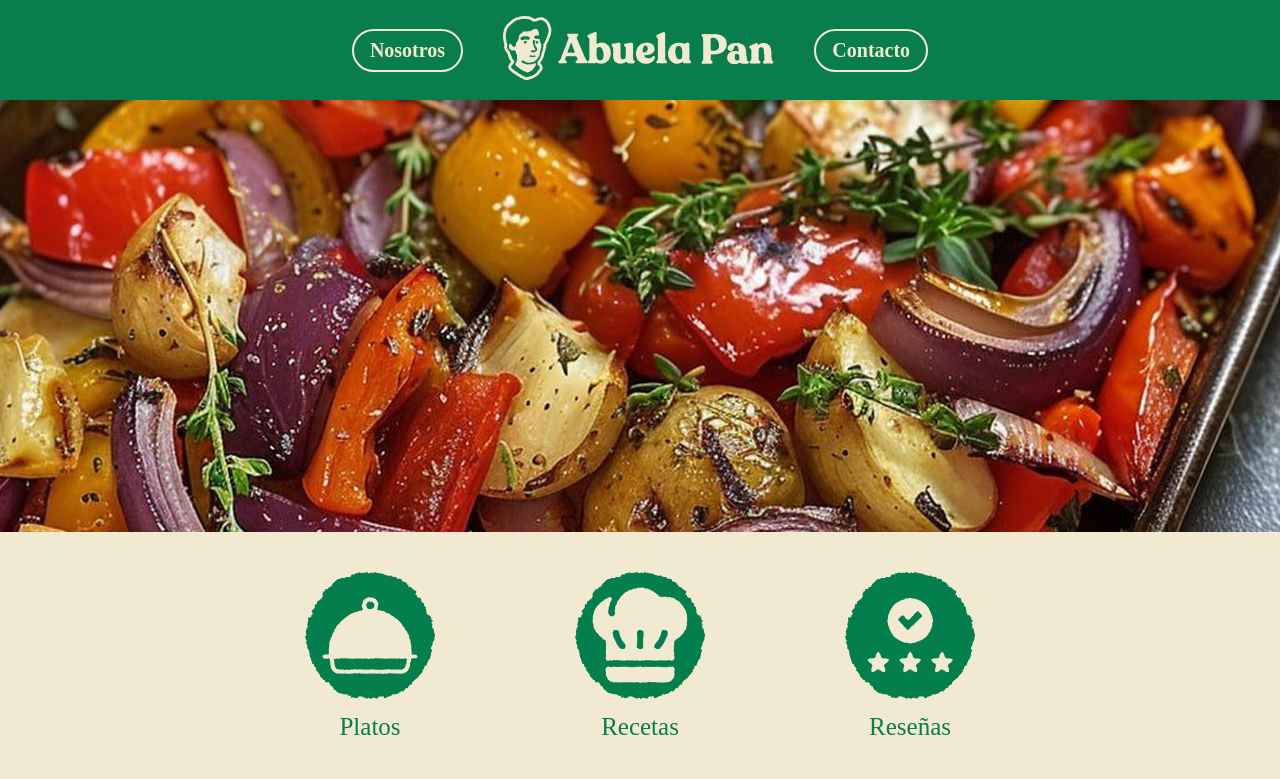
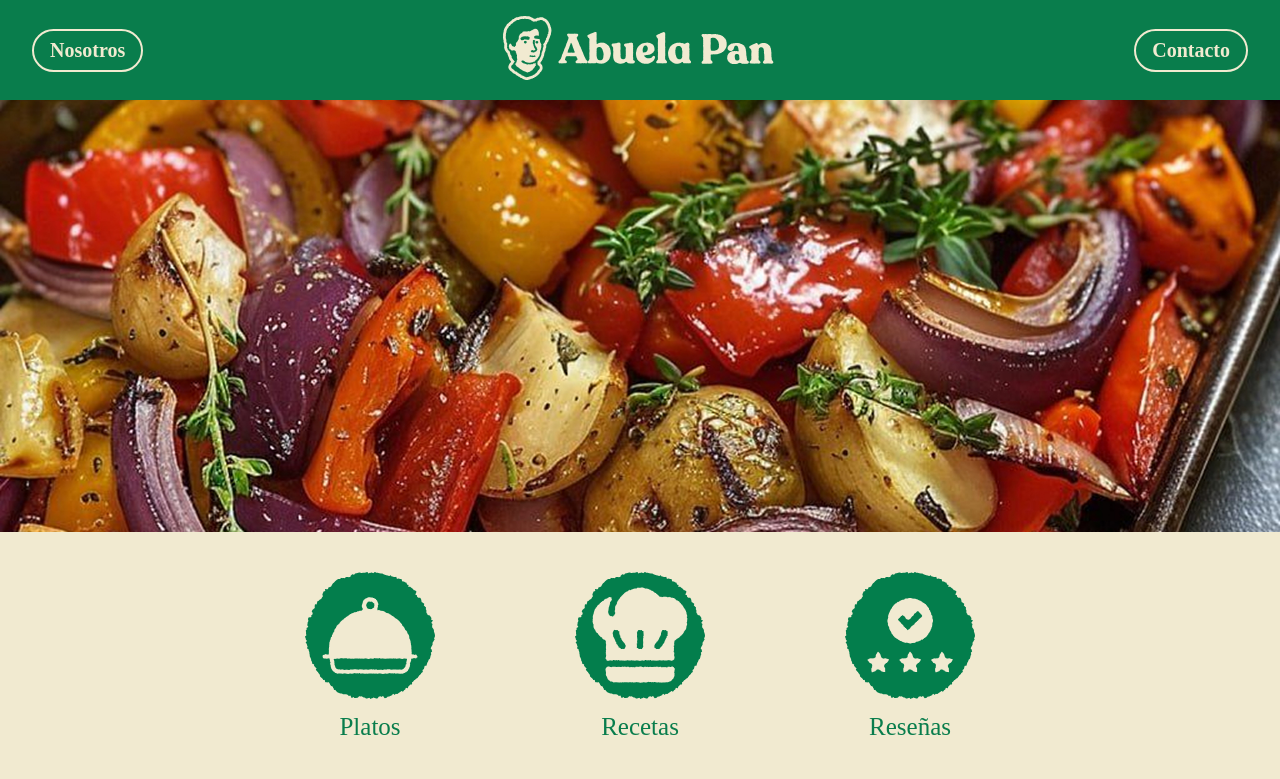
Before and after one commit to Compu3Unla/abuela-pan-2025-2, a plain HTML site: page index.html in a window 1280 px wide. Shown: the top 779 px of the page. Drawn offline with Linux system fonts and the light colour scheme; a web font is replaced by a local one.

Commit message:
Arregle el header un poco y acomode las recetas

```diff
--- a/estilos.css
+++ b/estilos.css
@@ -179,14 +179,19 @@ body {
 .headerAP {
   background-color: var(--verdeAP);
   padding: 16px 32px;
+  position: relative;
 }
 
-/* NAV con 3 elementos distribuidos con flex */
+
 .nav-header {
   display: flex;
-  justify-content: center;
+  justify-content: space-between;
   align-items: center;
   gap: 40px;
+  width: 100%;
+  max-width: 1600px;
+  margin: 0 auto;
+  position: relative;
 }
 
 /* Botones */
@@ -437,8 +442,9 @@ body {
   display: flex;
   flex-direction: column;
   align-items: center;
-  width: 700px;
+  width: 1325px;
   margin: 0 auto;
+  padding: 40px;
 }
 
 .preview-receta {
```
